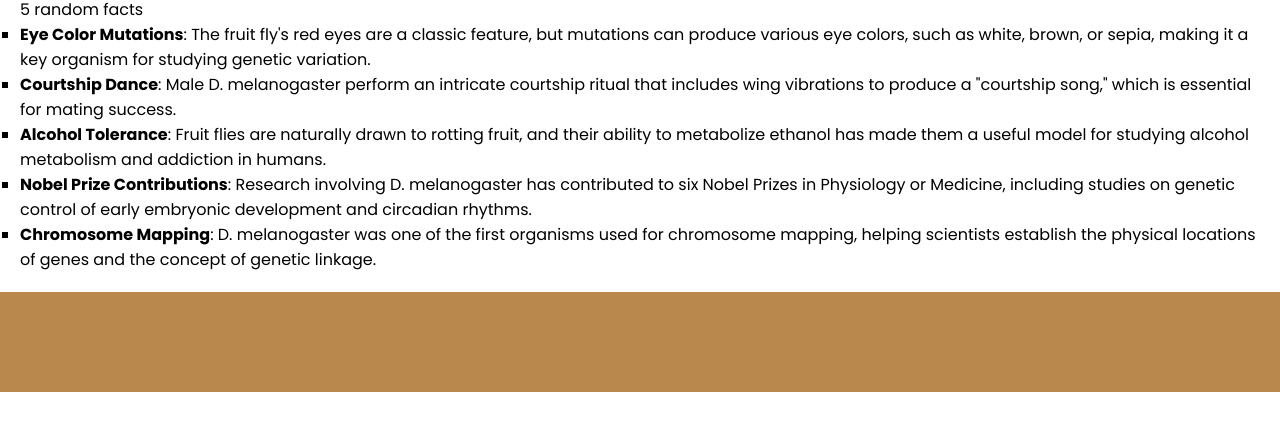
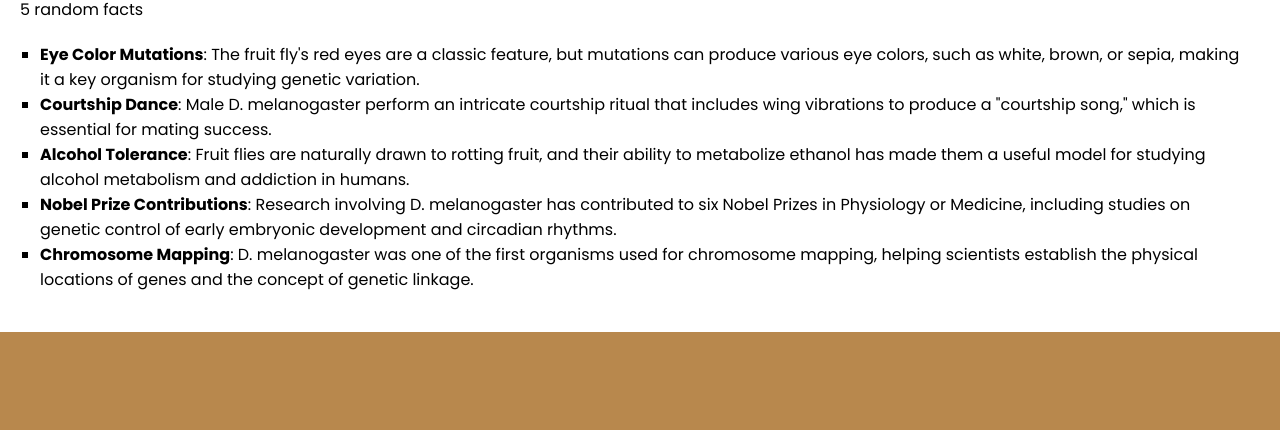
Before and after one commit to BullDogPatch/week-1-assignment, a plain HTML site: page index.html in a window 1280 px wide. Shown: the part 580-1010 px from the top of the page. Before the commit the page ends 972 px from the top, so only its background shows below. Drawn offline with Linux system fonts and the light colour scheme.

Commit message:
add ul styles

```diff
--- a/styles.css
+++ b/styles.css
@@ -73,6 +73,8 @@ main {
 
 .random-facts ul {
   list-style: square;
+  margin: 20px 0;
+  padding: 0 20px;
 }
 
 footer {
```
